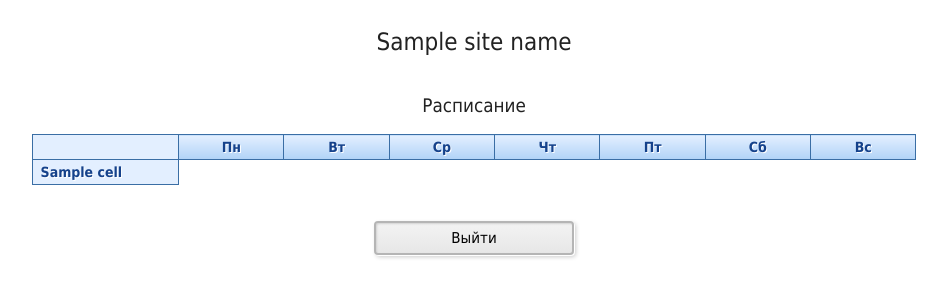
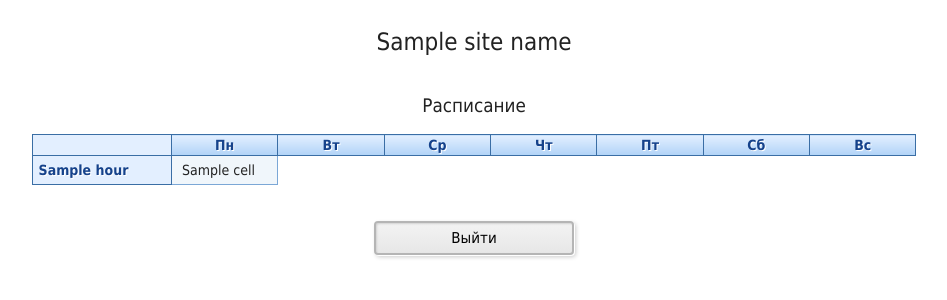
Before and after one commit to nikiats/timetable_manager, a Django app: template web/templates/web/timetable.html in a window 1280 px wide. Shown: the top 300 px of the page, without its empty margins (166-1113 px from the left). Run offline with Django 5.2, Linux system fonts and the light colour scheme; the template is opened without the code that fills it: most values are stand-ins (such as "Sample title", 1, 10 or a date in 2020); data that the repository does not hold is empty.

Commit message:
table with editable cells

```diff
--- a/web/models.py
+++ b/web/models.py
@@ -41,10 +41,10 @@ class Timetable(models.Model):
 
 
 	def to_table(self):
-		rows = [[str(hour) + ':00'] for hour in range(HOUR_MIN, HOUR_MAX + 1)]
+		rows = [{ 'hour': str(hour) + ':00', 'lessons': [] } for hour in range(HOUR_MIN, HOUR_MAX + 1)]
 		for day in self.contents:
 			for i, lesson in enumerate(day):
-				rows[i].append(lesson)
+				rows[i]['lessons'].append(lesson)
 		return rows
 
 
--- a/web/static/web/timetable.css
+++ b/web/static/web/timetable.css
@@ -12,7 +12,7 @@ table.timetable-editable td {
     height: 20px;
     background: #f6fafd; /* XP light blue cell background */
     color: #222;
-    padding: 4px 8px;
+    padding: 2px 6px;
     text-align: center;
     transition: background 0.2s;
 }
@@ -60,3 +60,33 @@ table.timetable-editable tbody tr td:first-child {
     border: 1px solid #3a6ea5;
     width: 50px;
 }
+
+
+/* Make input fill the td cell and look like regular text */
+table.timetable-editable td input {
+    width: 100%;
+    border: none;
+    background: transparent;
+    color: inherit;
+    font-family: inherit;
+    font-size: inherit;
+    margin: 0;
+    outline: none; /* no outline on focus */
+    box-shadow: none;
+    cursor: text;
+}
+
+/* On focus, do not change background or outline, just show cursor */
+table.timetable-editable td input:focus {
+    background: transparent;
+    outline: none;
+    box-shadow: none;
+    border: none;
+}
+
+/* Remove input's default inner padding and margin to align text properly */
+table.timetable-editable td input::-webkit-inner-spin-button,
+table.timetable-editable td input::-webkit-outer-spin-button {
+    -webkit-appearance: none;
+    margin: 0;
+}
--- a/web/templates/web/timetable.html
+++ b/web/templates/web/timetable.html
@@ -19,8 +19,9 @@
 			</tr>
 			{% for row in timetable %}
 				<tr>
-					{% for cell in row %}
-						<td>{{ cell }}</td>
+					<td>{{ row.hour }}</td>
+					{% for cell in row.lessons %}
+						<td><input type="text" name="cell_{{ row_idx }}_{{ col_idx }}" value="{{ cell }}" /></td>
 					{% endfor %}
 				</tr>
 			{% endfor %}
```
